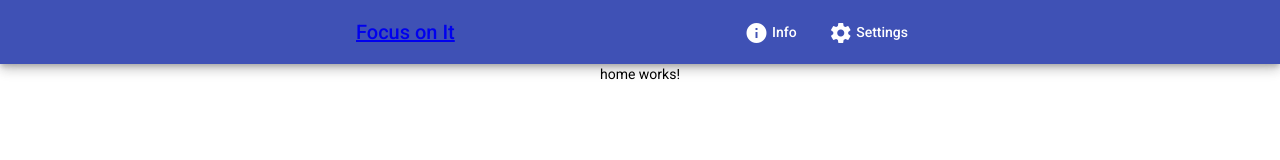
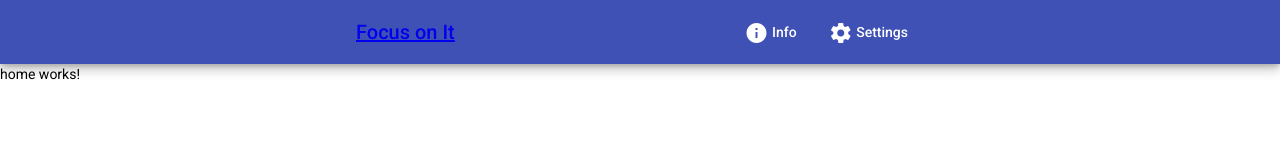
Before and after one commit to AlbePao/focus-on-it, an Angular app: page / in a window 1280 px wide. Shown: the top 160 px of the page. Built offline with nearby package versions, Linux system fonts and the light colour scheme.

Commit message:
Remove main ocntainer from app component

```diff
--- a/src/app/app.component.html
+++ b/src/app/app.component.html
@@ -16,7 +16,5 @@
     </mat-toolbar-row>
   </mat-toolbar>
 
-  <main class="container">
-    <router-outlet></router-outlet>
-  </main>
+  <router-outlet></router-outlet>
 </div>
--- a/src/app/app.component.scss
+++ b/src/app/app.component.scss
@@ -25,8 +25,3 @@
   max-width: 600px;
   align-self: center;
 }
-
-.container {
-  display: flex;
-  justify-content: center;
-}
```
